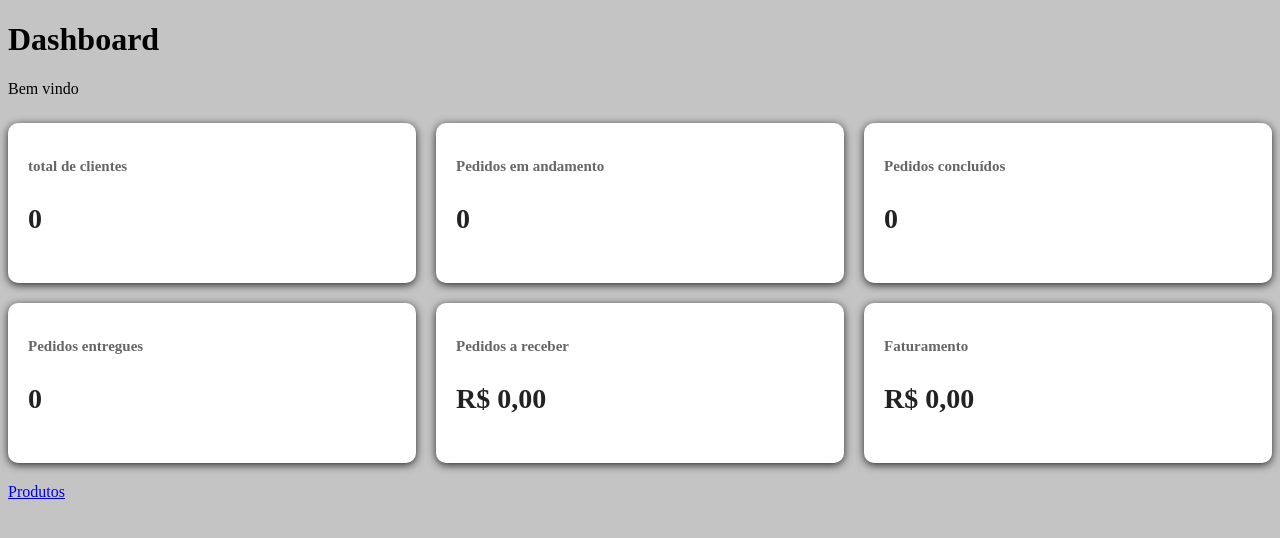
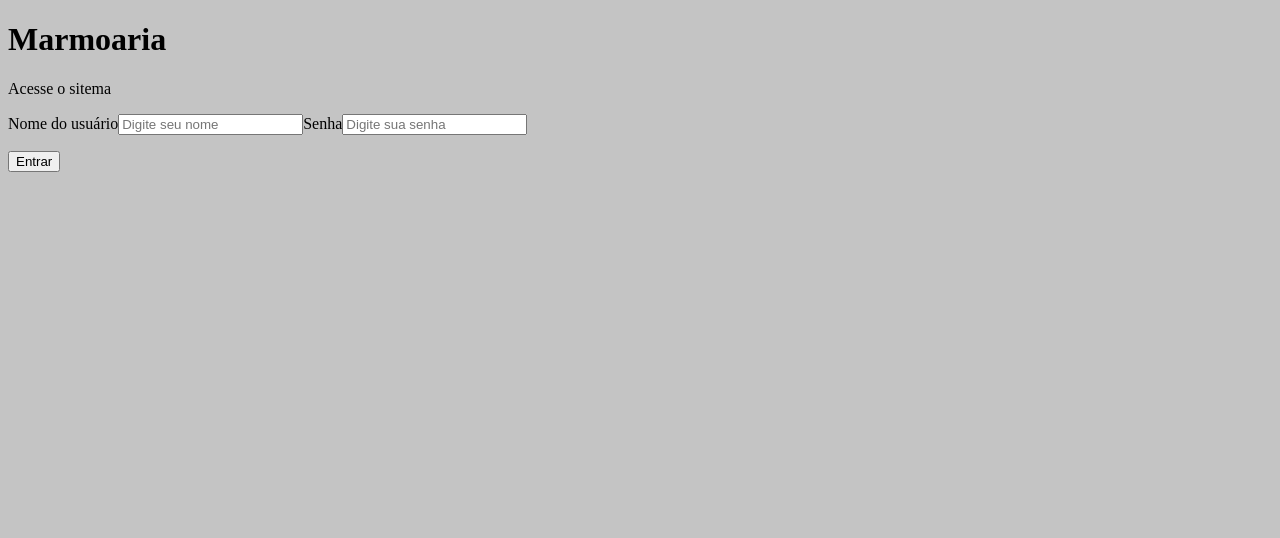
Before and after one commit to Carlos-xd146/Projeto-Carlos, a React (Vite) app in the folder TCF-Marmoraria/: page / in a window 1280 px wide. Shown: the top 538 px of the page. Built offline with nearby package versions, Linux system fonts and the light colour scheme.

Commit message:
casa 24-09

```diff
--- a/TCF-Marmoraria/src/App.tsx
+++ b/TCF-Marmoraria/src/App.tsx
@@ -17,7 +17,7 @@ function App() {
   return (
     <BrowserRouter>
       <Routes>
-        <Route path="" element={<Dashboard />} />
+        <Route path="" element={<Login />} />
 
         <Route
           path="/login" element={<Login/>}
--- a/TCF-Marmoraria/src/paginas/Dashboard.tsx
+++ b/TCF-Marmoraria/src/paginas/Dashboard.tsx
@@ -9,7 +9,7 @@ export default function dashboard() {
 
             <div className="dashboard-cards">
                 <CardDashboard
-                    titulo="total de clientes"
+                    titulo="Total de clientes"
                     valor={0}
                 />
                 <CardDashboard
--- a/TCF-Marmoraria/src/paginas/login.tsx
+++ b/TCF-Marmoraria/src/paginas/login.tsx
@@ -20,10 +20,20 @@ export default function Login() {
         const usuarioEncontrado = bancoDeDados.find((user) => user.usuario===nome && user.senha === senha)
         if (usuarioEncontrado){
             const data = getDataHoje();
-            const token = await gerarToken(usuarioEncontrado.usuario+nome.Senha+data)
+            const token = await gerarToken(
+                usuarioEncontrado.usuario,
+                usuarioEncontrado.Senha,
+                data
+            );
             salvarCookie(token);
-            setMensagem("Logado!")
+            setMensagem("Logado!");
+
+            console.log("LOGIN CORRETO");
+
+            navigate("/dashboard");
         }else{
+
+            console.log("LOGIN INCORRETO");
             setMensagem("Usuario ou senha incorretos")
         }
         // Exibe um aviso se o nome ou a senha estao vazios
@@ -32,9 +42,6 @@ export default function Login() {
             return;
         }
 
-
-        // Login provisório, sem autenticação real.
-        navigate("/dashboard");
     }
 
     return (
--- a/TCF-Marmoraria/src/style.css
+++ b/TCF-Marmoraria/src/style.css
@@ -24,7 +24,7 @@ body {
 /* titulo do card */
 
 .dashboard-card h3 {
-    font-size: 15px;
+    font-size: 20px;
     color: #666;
     margin-bottom: 15px;
 }
```
Also changed, not shown: TCF-Marmoraria/src/auth.d.ts (added, +14 -0 lines).
